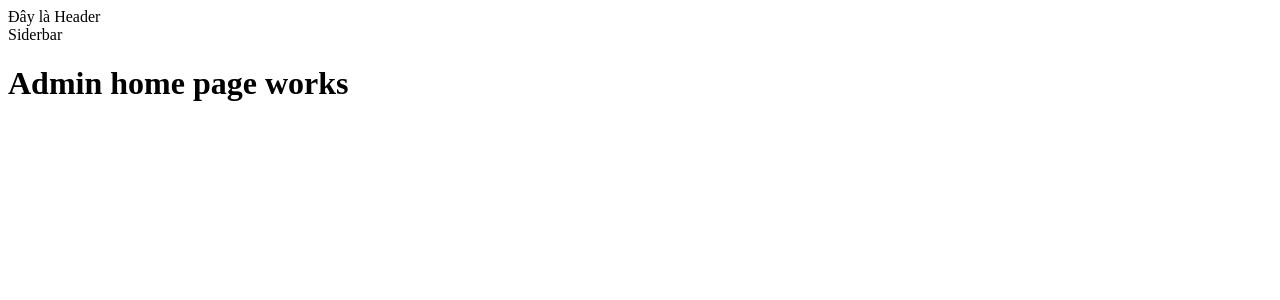
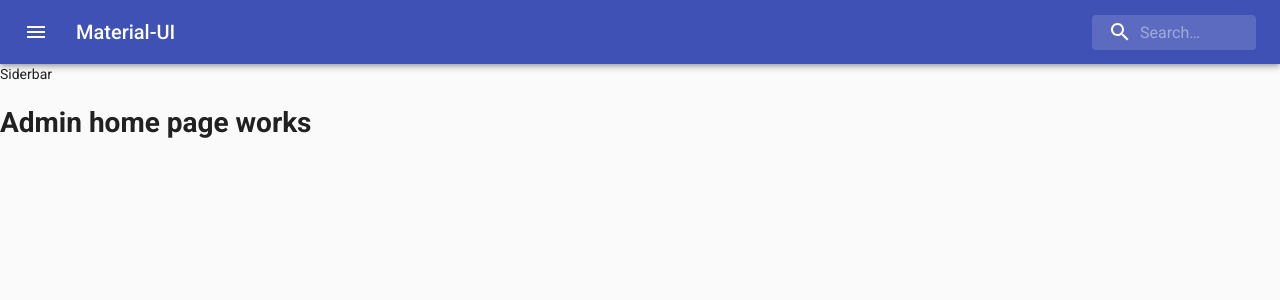
Before and after one commit to vanbui93/108-training-redux-saga, a React (Create React App) app: page / in a window 1280 px wide. Shown: the top 300 px of the page. Built offline with nearby package versions, Linux system fonts and the light colour scheme.

Commit message:
152 [MATERIAL-UI] Xay dung Header

```diff
--- a/src/components/Dashboard/Header/index.js
+++ b/src/components/Dashboard/Header/index.js
@@ -1,12 +1,47 @@
 import React, { Component } from 'react';
 import { withStyles } from '@material-ui/styles';
 import styles from './styles';
+import AppBar from '@material-ui/core/AppBar';
+import Toolbar from '@material-ui/core/Toolbar';
+import IconButton from '@material-ui/core/IconButton';
+import Typography from '@material-ui/core/Typography';
+import InputBase from '@material-ui/core/InputBase';
+import MenuIcon from '@material-ui/icons/Menu';
+import SearchIcon from '@material-ui/icons/Search';
 
 class Header extends Component {
   render() {
+    const { classes } = this.props;
     return (
-      <div>
-        Đây là Header
+      <div className={classes.root}>
+        <AppBar position="static">
+          <Toolbar>
+            <IconButton
+              edge="start"
+              className={classes.menuButton}
+              color="inherit"
+              aria-label="open drawer"
+            >
+              <MenuIcon />
+            </IconButton>
+            <Typography className={classes.title} variant="h6" noWrap>
+              Material-UI
+          </Typography>
+            <div className={classes.search}>
+              <div className={classes.searchIcon}>
+                <SearchIcon />
+              </div>
+              <InputBase
+                placeholder="Search…"
+                classes={{
+                  root: classes.inputRoot,
+                  input: classes.inputInput,
+                }}
+                inputProps={{ 'aria-label': 'search' }}
+              />
+            </div>
+          </Toolbar>
+        </AppBar>
       </div>
     );
   }
--- a/src/components/Dashboard/Header/styles.js
+++ b/src/components/Dashboard/Header/styles.js
@@ -0,0 +1,58 @@
+import { fade } from '@material-ui/core/styles';
+
+const styles = theme=> ({
+    root: {
+      flexGrow: 1,
+    },
+    menuButton: {
+      marginRight: theme.spacing(2),
+    },
+    title: {
+      flexGrow: 1,
+      display: 'none',
+      [theme.breakpoints.up('sm')]: {
+        display: 'block',
+      },
+    },
+    search: {
+      position: 'relative',
+      borderRadius: theme.shape.borderRadius,
+      backgroundColor: fade(theme.palette.common.white, 0.15),
+      '&:hover': {
+        backgroundColor: fade(theme.palette.common.white, 0.25),
+      },
+      marginLeft: 0,
+      width: '100%',
+      [theme.breakpoints.up('sm')]: {
+        marginLeft: theme.spacing(1),
+        width: 'auto',
+      },
+    },
+    searchIcon: {
+      padding: theme.spacing(0, 2),
+      height: '100%',
+      position: 'absolute',
+      pointerEvents: 'none',
+      display: 'flex',
+      alignItems: 'center',
+      justifyContent: 'center',
+    },
+    inputRoot: {
+      color: 'inherit',
+    },
+    inputInput: {
+      padding: theme.spacing(1, 1, 1, 0),
+      // vertical padding + font size from searchIcon
+      paddingLeft: `calc(1em + ${theme.spacing(4)}px)`,
+      transition: theme.transitions.create('width'),
+      width: '100%',
+      [theme.breakpoints.up('sm')]: {
+        width: '12ch',
+        '&:focus': {
+          width: '20ch',
+        },
+      },
+    },
+  });
+
+export default styles;
--- a/src/containers/App/App.js
+++ b/src/containers/App/App.js
@@ -10,6 +10,7 @@
 import { BrowserRouter, Switch } from 'react-router-dom';
 import { ADMIN_ROUTES } from './../../constants/index';
 import AdminLayoutRoute from './../../commons/Layout/AdminLayoutRoute/index';
+import CssBaseline from '@material-ui/core/CssBaseline';
 
 const store = configureStore();
 
@@ -37,6 +38,7 @@
       <Provider store={store}>
         <BrowserRouter>
           <ThemeProvider theme={theme}>
+            <CssBaseline />
             <ToastContainer />
             <GloballLoading />
             <Modal />
```
Also changed, not shown: src/constants/index.js (line endings or trailing spaces).
